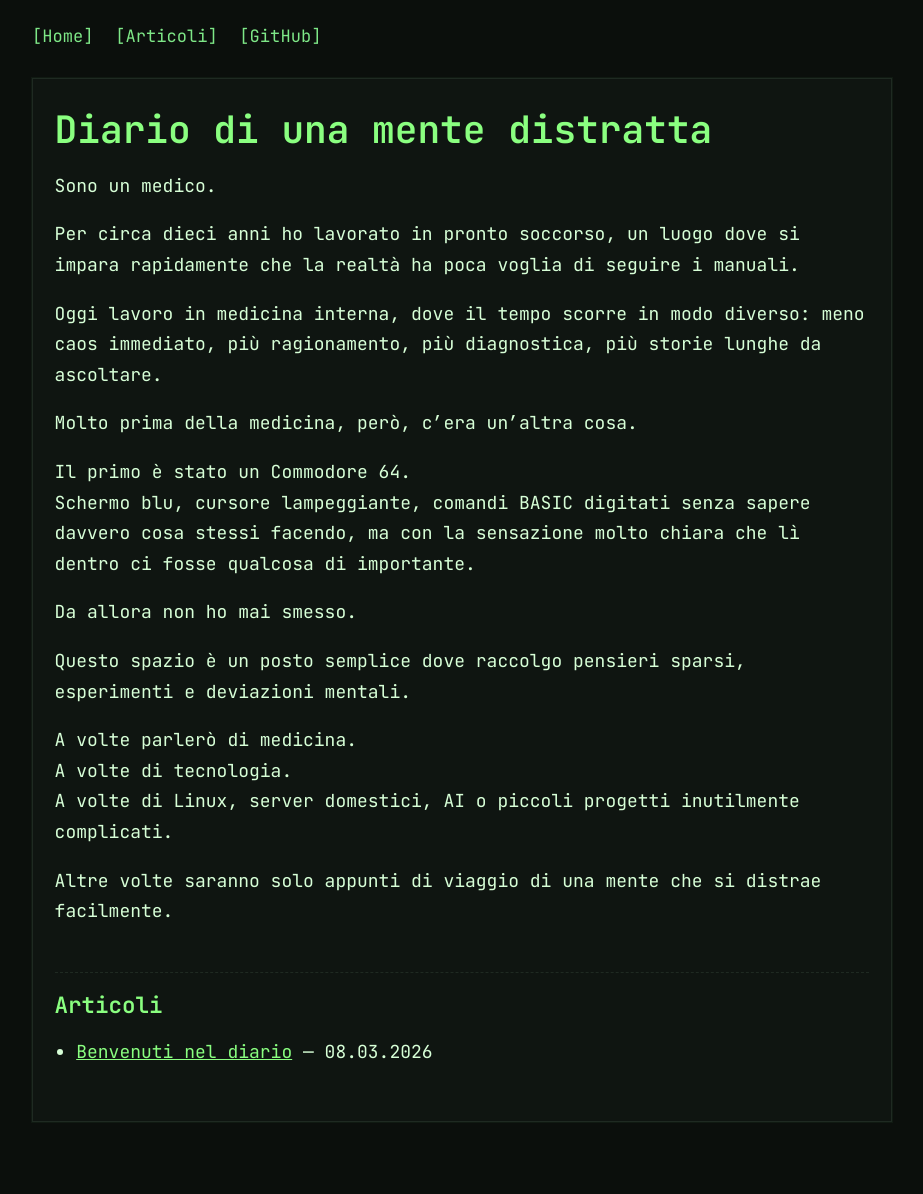
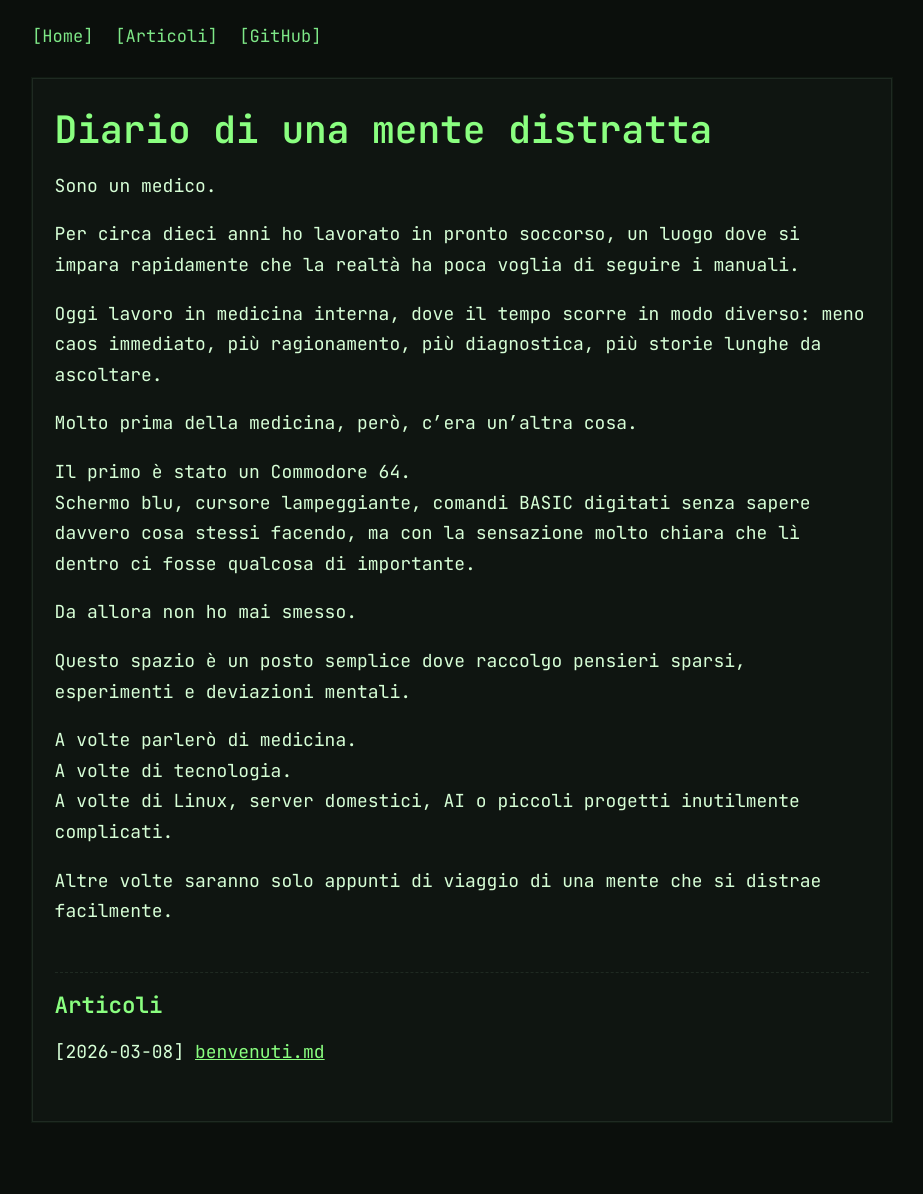
Before and after one commit to testunz/testunz.github.io, a Jekyll site: the page built from index.md, in a window 1280 px wide. Shown: the whole page, without its empty margins (178-1101 px from the left). Built offline with Jekyll 4.4.1, drawn with Linux system fonts in a browser that asks for light colours.

Commit message:
Update index.md

```diff
--- a/index.md
+++ b/index.md
@@ -11,7 +11,7 @@ Per circa dieci anni ho lavorato in pronto soccorso, un luogo dove si impara rap
 
 Oggi lavoro in medicina interna, dove il tempo scorre in modo diverso: meno caos immediato, più ragionamento, più diagnostica, più storie lunghe da ascoltare.
 
-Molto prima della medicina, però, c'era un'altra cosa.
+Molto prima della medicina, però, c’era un’altra cosa.
 
 Il primo è stato un Commodore 64.
 Schermo blu, cursore lampeggiante, comandi BASIC digitati senza sapere davvero cosa stessi facendo, ma con la sensazione molto chiara che lì dentro ci fosse qualcosa di importante.
@@ -29,5 +29,5 @@ Altre volte saranno solo appunti di viaggio di una mente che si distrae facilmen
 ## Articoli
 
 {% for post in site.posts limit:10 %}
-- [{{ post.title }}]({{ post.url }}) — {{ post.date | date: "%d.%m.%Y" }}
+[{{ post.date | date: "%Y-%m-%d" }}] [{{ post.slug }}.md]({{ post.url }})
 {% endfor %}
```
